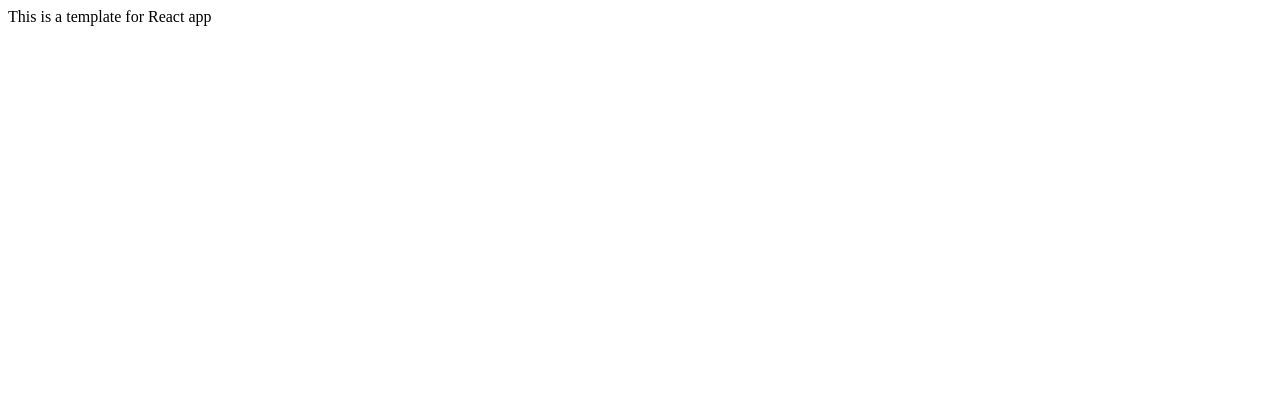
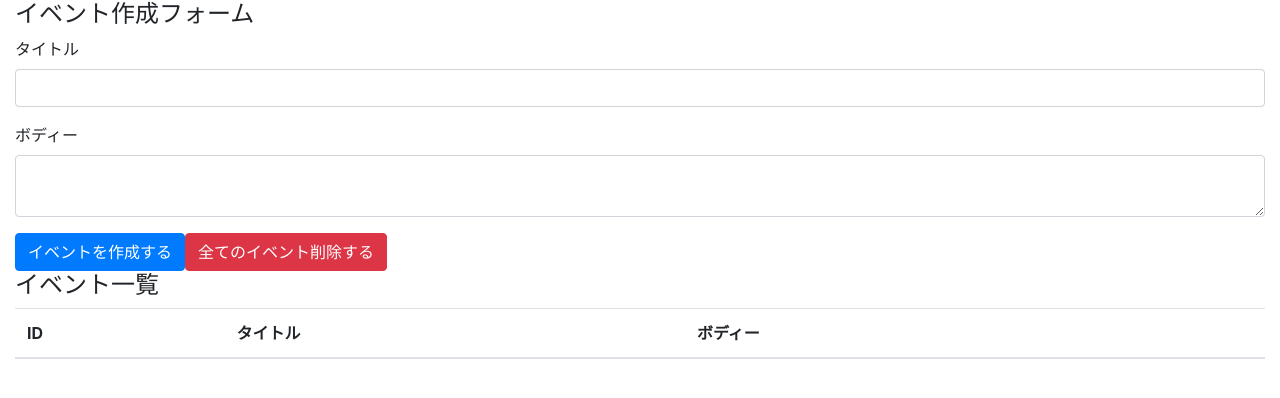
Before and after one commit to asaknkn/react-hooks-101, a React (Create React App) app: page / in a window 1280 px wide. Shown: the top 398 px of the page. Built offline with nearby package versions, Linux system fonts and the light colour scheme.

Commit message:
create event form and event table with bootstrap

```diff
--- a/package.json
+++ b/package.json
@@ -3,6 +3,7 @@
   "version": "0.1.0",
   "private": true,
   "dependencies": {
+    "bootstrap": "4.3.1",
     "react": "^17.0.2",
     "react-dom": "^17.0.2",
     "react-scripts": "3.0.1"
--- a/src/App.js
+++ /dev/null
@@ -1,11 +0,0 @@
-import React from 'react'
-
- const App = () => {
-  return (
-    <div>
-      This is a template for React app
-    </div>
-  );
-}
-
-export default App;
--- /dev/null
+++ b/src/components/App.js
@@ -0,0 +1,40 @@
+import React from 'react'
+import 'bootstrap/dist/css/bootstrap.min.css'
+
+
+ const App = () => {
+  return (
+    <div className="container-fluid">
+      <h4>イベント作成フォーム</h4>
+      <form>
+        <div className="form-group">
+          <label htmlFor="formEventTitle">タイトル</label>
+          <input className="form-control" id="formEventTitle" />
+        </div>
+        <div className="form-group">
+          <label htmlFor="formEventBody">ボディー</label>
+          <textarea className="form-control" id="formEventBody" />
+        </div>
+
+        <button className="btn btn-primary">イベントを作成する</button>
+        <button className="btn btn-danger">全てのイベント削除する</button>
+      </form>
+
+      <h4>イベント一覧</h4>
+      <table className="table table-hover">
+        <thead>
+          <tr>
+            <th>ID</th>
+            <th>タイトル</th>
+            <th>ボディー</th>
+            <th></th>
+          </tr>
+        </thead>
+        <tbody>
+        </tbody>
+      </table>
+    </div>
+  );
+}
+
+export default App;
--- a/src/index.js
+++ b/src/index.js
@@ -1,5 +1,5 @@
 import React from 'react';
 import ReactDOM from 'react-dom';
-import App from './App';
+import App from './components/App';
 
 ReactDOM.render(<App />, document.getElementById('root'))
```
Also changed, not shown: 1 other file (tests, documents, lock files or other folders).
